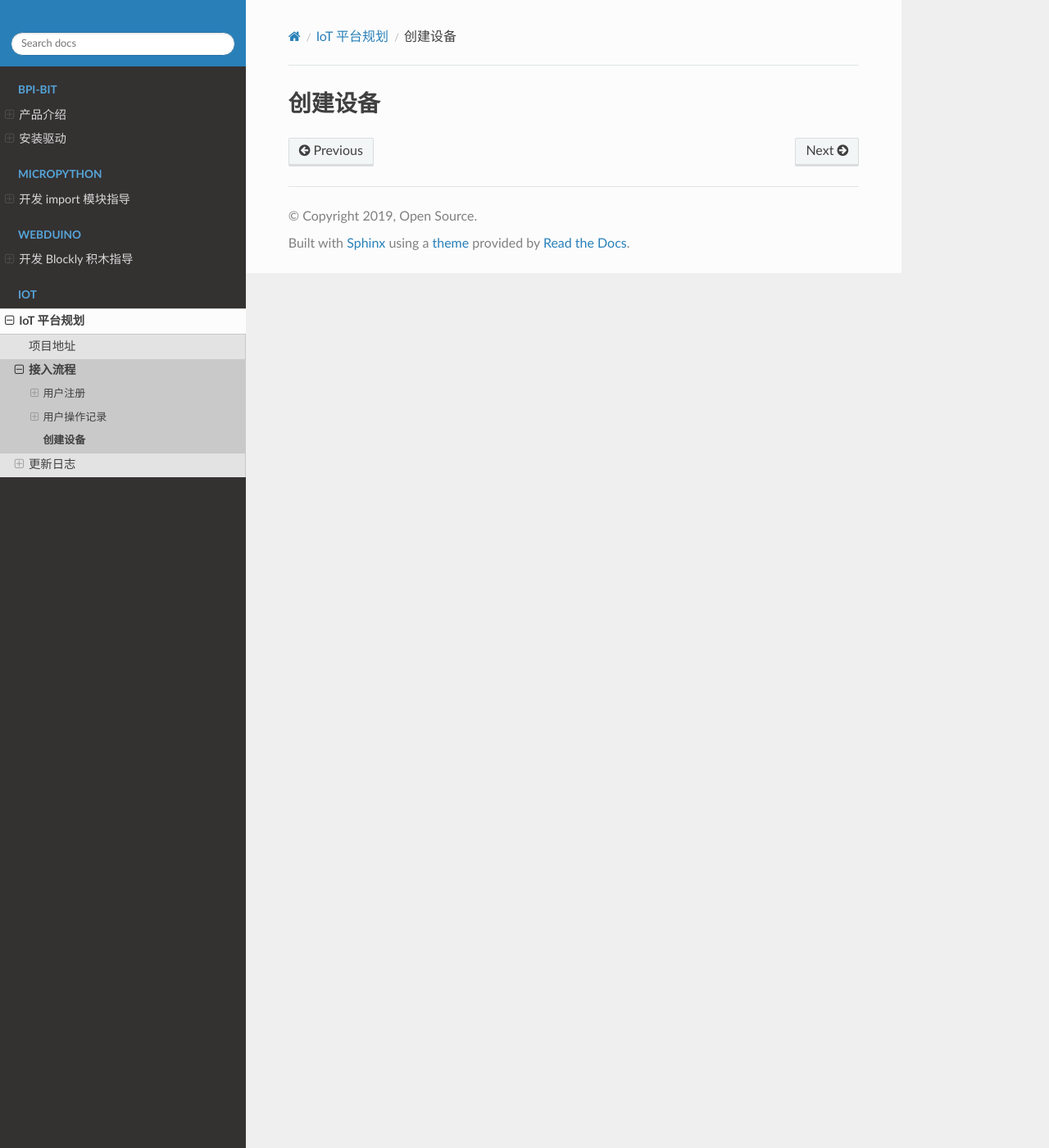
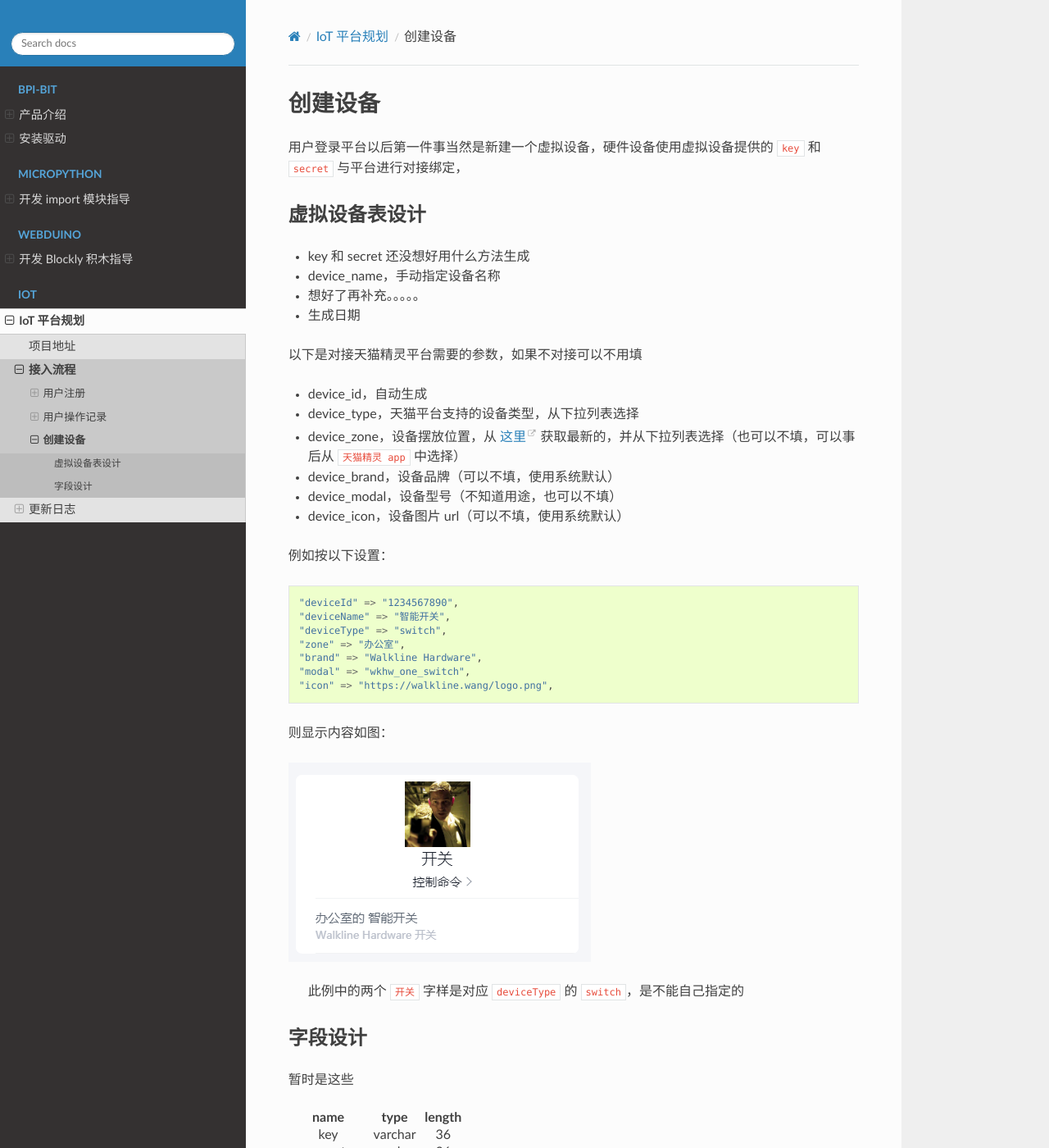
Before and after one commit to BPI-STEAM/Dev, a Sphinx documentation site: the page built from source/iot/create_device.md, in a window 1280 px wide and 1400 px high. Shown: the whole window at 82% size. Built offline with Sphinx 7.4.7 and the Read the Docs theme 2.0.0, drawn with Linux system fonts in a browser that asks for light colours; some of the changed text lies outside the part shown.

Commit message:
添加 创建设备 页面

````diff
--- a/source/iot/create_device.md
+++ b/source/iot/create_device.md
@@ -1 +1,103 @@
 ## 创建设备
+
+用户登录平台以后第一件事当然是新建一个虚拟设备，硬件设备使用虚拟设备提供的 `key` 和 `secret` 与平台进行对接绑定，
+
+### 虚拟设备表设计
+
+- key 和 secret 还没想好用什么方法生成
+- device_name，手动指定设备名称
+- 想好了再补充。。。。。
+- 生成日期
+
+以下是对接天猫精灵平台需要的参数，如果不对接可以不用填
+
+- device_id，自动生成
+- device_type，天猫平台支持的设备类型，从下拉列表选择
+- device_zone，设备摆放位置，从 [这里](https://open.bot.tmall.com/oauth/api/placelist?spm=0.7629140.0.0.29751780d0p90U) 获取最新的，并从下拉列表选择（也可以不填，可以事后从 `天猫精灵 app` 中选择）
+- device_brand，设备品牌（可以不填，使用系统默认）
+- device_modal，设备型号（不知道用途，也可以不填）
+- device_icon，设备图片 url（可以不填，使用系统默认）
+
+例如按以下设置：
+
+```
+"deviceId" => "1234567890",
+"deviceName" => "智能开关",
+"deviceType" => "switch",
+"zone" => "办公室",
+"brand" => "Walkline Hardware",
+"modal" => "wkhw_one_switch",
+"icon" => "https://walkline.wang/logo.png",
+```
+
+则显示内容如图：
+
+![设备列表](images/device_list.png)
+
+> 此例中的两个 `开关` 字样是对应 `deviceType` 的 `switch`，是不能自己指定的
+
+### 字段设计
+
+暂时是这些
+
+<table>
+<thead>
+<tr class="header">
+<th style="text-align: center;">name</th>
+<th style="text-align: center;">type</th>
+<th style="text-align: center;">length</th>
+</tr>
+</thead>
+<tbody>
+<tr class="odd">
+<td style="text-align: center;">key</td>
+<td style="text-align: center;">varchar</td>
+<td style="text-align: center;">36</td>
+</tr>
+<tr class="even">
+<td style="text-align: center;">secret</td>
+<td style="text-align: center;">varchar</td>
+<td style="text-align: center;">36</td>
+</tr>
+<tr class="odd">
+<td style="text-align: center;">device_id</td>
+<td style="text-align: center;"></td>
+<td style="text-align: center;">varchar</td>
+</tr>
+<tr class="even">
+<td style="text-align: center;">device_name</td>
+<td style="text-align: center;">varchar</td>
+<td style="text-align: center;">20</td>
+</tr>
+<tr class="odd">
+<td style="text-align: center;">device_type</td>
+<td style="text-align: center;">varchar</td>
+<td style="text-align: center;">20</td>
+</tr>
+<tr class="even">
+<td style="text-align: center;">device_zone</td>
+<td style="text-align: center;">varchar</td>
+<td style="text-align: center;">20</td>
+</tr>
+<tr class="odd">
+<td style="text-align: center;">device_brand</td>
+<td style="text-align: center;">varchar</td>
+<td style="text-align: center;">30</td>
+</tr>
+<tr class="even">
+<td style="text-align: center;">device_modal</td>
+<td style="text-align: center;">varchar</td>
+<td style="text-align: center;">30</td>
+</tr>
+<tr class="odd">
+<td style="text-align: center;">device_icon</td>
+<td style="text-align: center;">varchar</td>
+<td style="text-align: center;">100</td>
+</tr>
+<tr class="even">
+<td style="text-align: center;">date</td>
+<td style="text-align: center;">datetime</td>
+<td style="text-align: center;"></td>
+</tr>
+</tbody>
+</table>
````
Also changed, not shown: source/iot/images/device_list.png (added).
